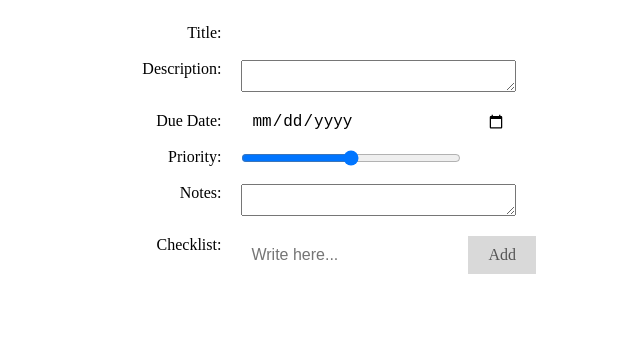
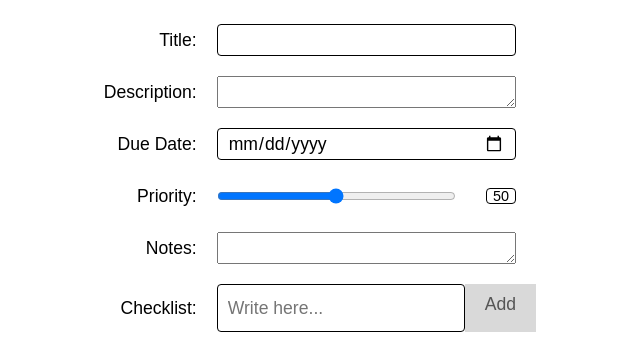
Before and after one commit to Jmchek/todo-list, a website built with webpack: page dist/index.html in a window 1280 px wide. Shown: the whole page, without its empty margins (358-998 px from the left). Built offline with Linux system fonts and the light colour scheme.

Commit message:
add styling and uniformity to the form

```diff
--- a/src/form-module.js
+++ b/src/form-module.js
@@ -108,6 +108,7 @@ export default function formMaker() {
   formAnchorGrbbr.appendChild(document.createElement('div')).setAttribute('class', 'priorityContainer');
   document.querySelector('.priorityContainer').appendChild(document.createElement('input')).setAttribute('class', 'priority');
   document.querySelector('.priorityContainer').appendChild(document.createElement('output')).setAttribute('class', 'value');
+  document.querySelector(".priority").setAttribute('value', '50');
 
   const value = document.querySelector(".value");
   const input = document.querySelector(".priority");
--- a/src/todo-list.css
+++ b/src/todo-list.css
@@ -1,11 +1,13 @@
 *{
-  font-size: 16px;
+  font-family: Arial, Helvetica, sans-serif;
 }
 
 p {
   margin: 0;
   display: grid;
   justify-items: end;
+  align-items: center;
+  font-size: 1.1rem;
 }
 
 ul {
@@ -18,7 +20,7 @@ ul li {
   position: relative;
   padding: 12px 8px 12px 40px;
   background: #eee;
-  font-size: 18px;
+  font-size: 1.1rem;
   transition: 0.2s;
   list-style: none;
 
@@ -42,27 +44,22 @@ form {
   display: grid;
   grid-gap: 20px;
   grid-template-columns: repeat(2, 1fr);
-  grid-template-rows: 1em 2em 1em 1em 2em 1em;
+  grid-template-rows: 2em 2em 2em 2em 2em 3em;
 }
 
 label {
   display: grid;
   justify-items: end;
+  align-items: center;
+  font-size: 1.1rem;
 }
 
-.priorityContainer {
-  display: grid;
-  grid-template-columns: 80% 1fr;
-  grid-template-rows: 1em;
-}
+
 
 output {
   display: flex;
   justify-content: center;
-}
-
-.ulCLInput {
-  /* max-width: 70%; */
+  align-items: center;
 }
 
 .newEleSpan {
@@ -72,7 +69,7 @@ output {
   color: #555;
   float: left;
   text-align: center;
-  font-size: 16px;
+  font-size: 1.1rem;
   cursor: pointer;
   transition: 0.3s;
   border-radius: 0;
@@ -81,6 +78,48 @@ output {
 .checklistInputContainer {
   display: grid;
   grid-template-columns: 3fr 1fr;
+}
+
+.description {
+  font-size: 1.1rem;
+}
+
+.dueDate {
+  border: 1px solid black;
+  border-radius: 4px;
+}
+
+.notes {
+  font-size: 1.1rem;
+}
+
+.priorityContainer {
+  display: grid;
+  grid-template-columns: 80% 10%;
+  grid-template-rows: 1em;
+  align-content: center;
+  justify-content: space-between;
+}
+
+.priorityContainer > .priority {
+  padding: 0;
+}
+
+.title {
+  border: 1px solid black;
+  border-radius: 4px;
+}
+
+.ulCLInput {
+  border: 1px solid black;
+  border-radius: 4px;
+}
+
+.value {
+  border: 1px solid black;
+  border-radius: 4px;
+  padding: 1px;
+  font-size: 0.9rem;
 }
 
 ul li:nth-child(odd) {
@@ -133,7 +172,7 @@ input {
   border-radius: 0;
   padding: 10px;
   float: left;
-  font-size: 16px;
+  font-size: 1.1rem;
 }
 
 /* Style the "Add" button */
```
Also changed, not shown: dist/bundle.js.
